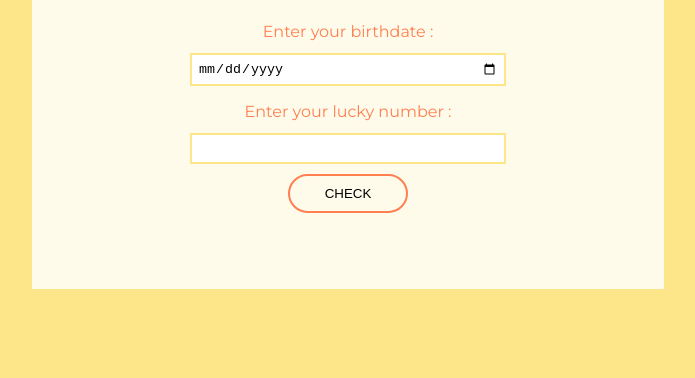
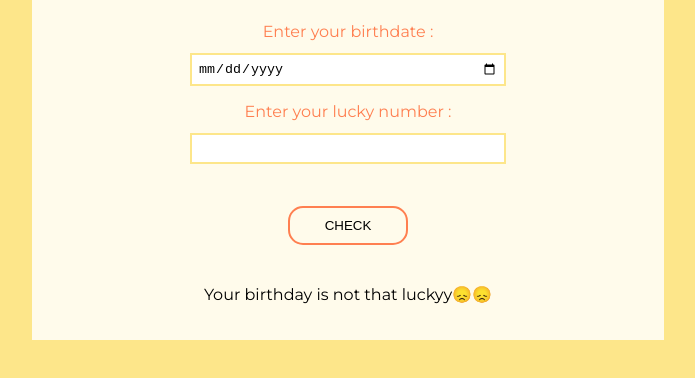
Before and after one commit to Richa-rani02/Is-Your-Bday-Lucky, a plain HTML site: page index.html in a window 1280 px wide. Both pictures are taken after a click on the button "CHECK". Shown: the part 172-550 px from the top of the page, without its empty margins (292-987 px from the left). Drawn offline with Linux system fonts and the light colour scheme.

Commit message:
code updated

```diff
--- a/app.js
+++ b/app.js
@@ -0,0 +1,26 @@
+var birthDate = document.querySelector("#birth-date");
+var luckyNumber = document.querySelector("#lucky-number");
+var checkBtn = document.querySelector("#check-btn");
+var resultTxt = document.querySelector("#result");
+
+checkBtn.addEventListener("click", function validate() {
+
+    var s = sum(birthDate.value);
+    if (s % (luckyNumber.value) === 0) {
+        resultTxt.innerText = "Your birthday is luckyy🥳🥳";
+
+
+    } else {
+        resultTxt.innerText = "Your birthday is not that luckyy😞😞";
+
+    }
+})
+
+function sum(inputDate) {
+    inputDate = inputDate.replaceAll("-", "");
+    var sum = 0;
+    for (var i = 0; i < inputDate.length; i++) {
+        sum = sum + Number(inputDate[i]);
+    }
+    return sum;
+}
--- a/index.html
+++ b/index.html
@@ -17,10 +17,11 @@
         <input id="birth-date" type="date"></input>
         <label for="lucky-number">Enter your lucky number :</label>
         <input id="lucky-number" type="number"></input>
-        <button id="btn">CHECK</button>
+        <button id="check-btn">CHECK</button>
         <div id="result"></div>
 
     </div>
+    <script type="text/javascript" src="app.js"></script>
 </body>
 
 </html>
--- a/styles.css
+++ b/styles.css
@@ -52,11 +52,12 @@ button {
     text-shadow: 0px 0px 0px transparent;
 }
 
-#btn {
+#check-btn {
+    margin-top: 2rem;
     padding: 10px;
     width: 20%;
     border: 2px solid var(--coral);
-    border-radius: 20px;
+    border-radius: 15px;
 }
 
 #result {
```
